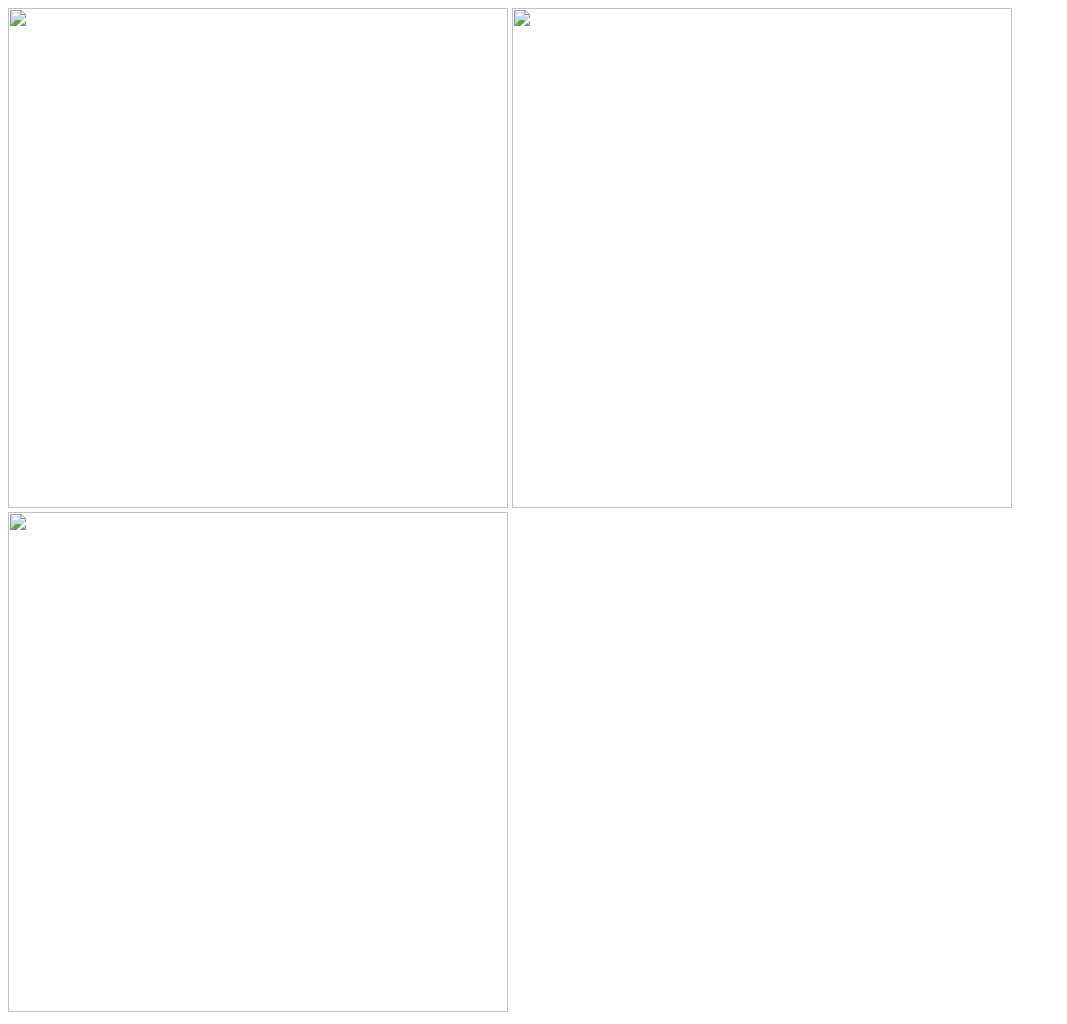
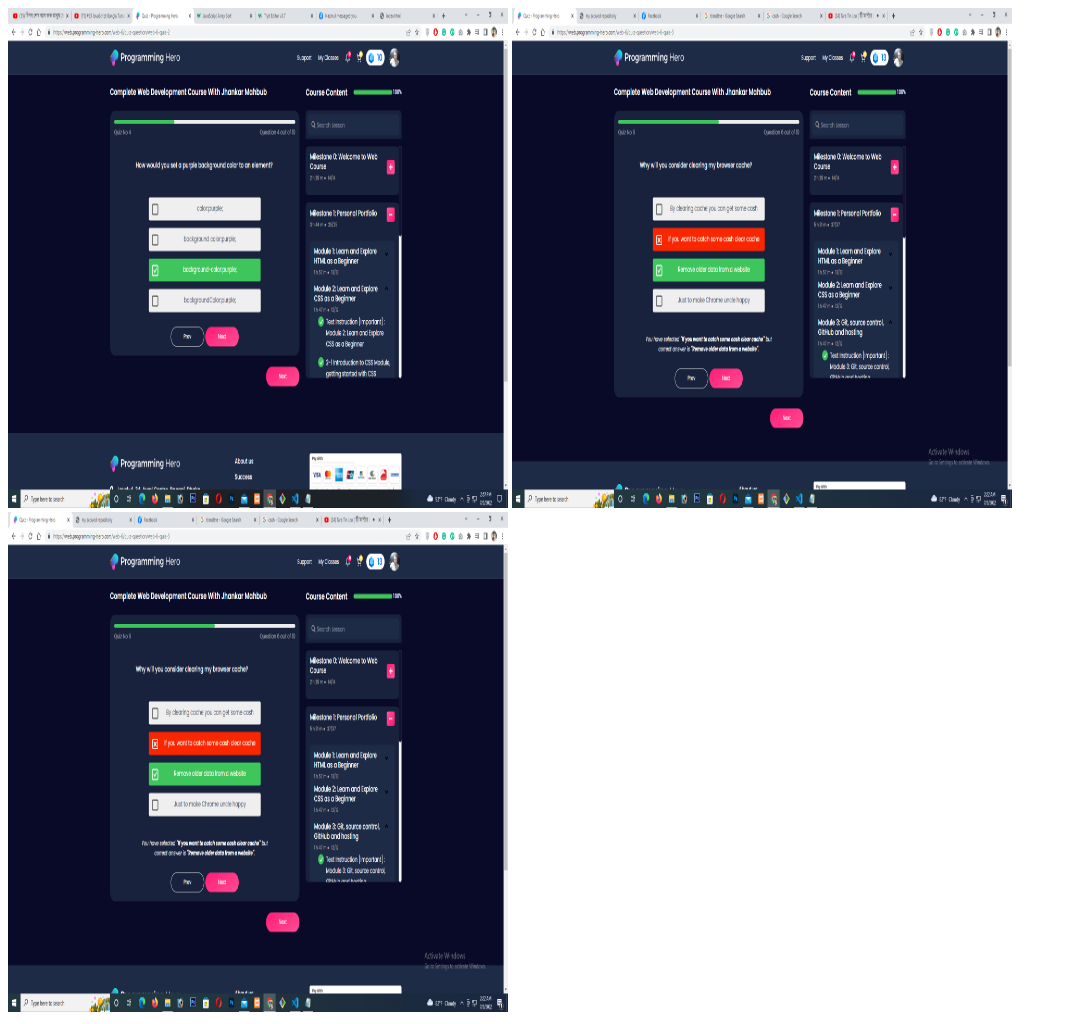
Before and after one commit to abdulquayumhp/programming-hero-git-practice, a plain HTML site: page index.html in a window 1280 px wide. Shown: the whole page, without its empty margins (0-1067 px from the left). Drawn offline with Linux system fonts and the light colour scheme; the site is published under a folder, as on GitHub Pages, so addresses that start at the root find nothing.

Commit message:
image update

```diff
--- a/index.html
+++ b/index.html
@@ -8,10 +8,10 @@
     <link rel="stylesheet" href="style.css" />
   </head>
   <body>
-    <img src="/Screenshot (85).png " width="500px" height="500px" alt="" />
+    <img src="Screenshot (85).png " width="500px" height="500px" alt="" />
 
-    <img src="/Screenshot (86).png " width="500px" height="500px" alt="" />
+    <img src="Screenshot (86).png " width="500px" height="500px" alt="" />
 
-    <img src="/Screenshot (86).png " width="500px" height="500px" alt="" />
+    <img src="Screenshot (86).png " width="500px" height="500px" alt="" />
   </body>
 </html>
```
